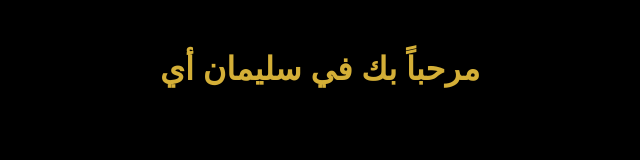
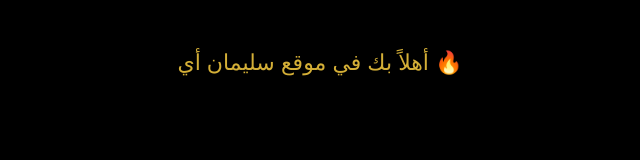
Before and after one commit to s49430951-max/soliman-ai, a plain HTML site: page index.html in a window 1280 px wide. Shown: the whole page, without its empty margins (320-960 px from the left). Drawn offline with Linux system fonts and the light colour scheme.

Commit message:
Update index.html
Signed-off-by: s49430951-max <s49430951@gmail.com>

```diff
--- a/index.html
+++ b/index.html
@@ -10,14 +10,22 @@
             margin: 0;
             padding: 0;
             background: #000;
+            color: #d4af37;
             font-family: 'Cairo', sans-serif;
-            color: #d4af37;
             overflow-x: hidden;
+            text-align: center;
+        }
+
+        .container {
+            margin-top: 50px;
+            font-size: 22px;
         }
     </style>
 </head>
 
 <body>
-    <h1 style="text-align:center; margin-top:50px;">مرحباً بك في سليمان أي</h1>
+    <div class="container">
+        أهلاً بك في موقع سليمان أي 🔥
+    </div>
 </body>
 </html>
```
